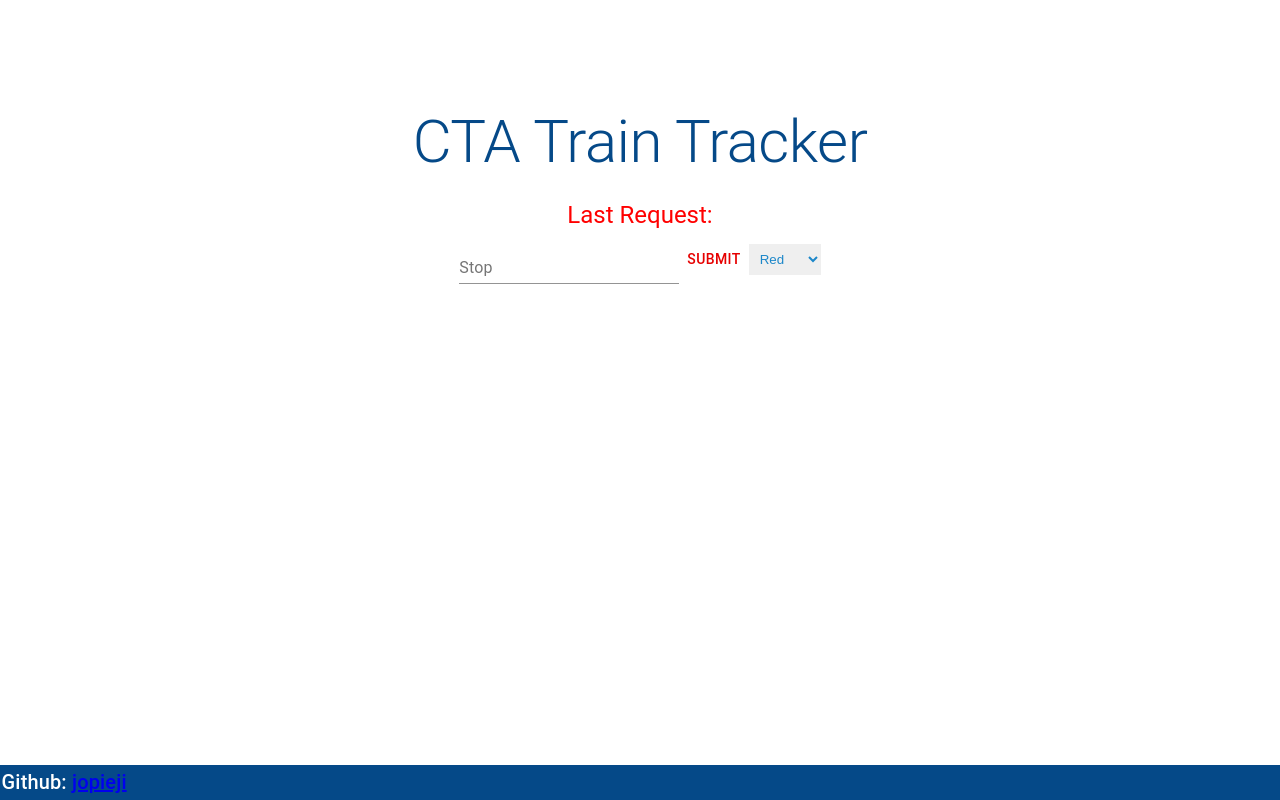
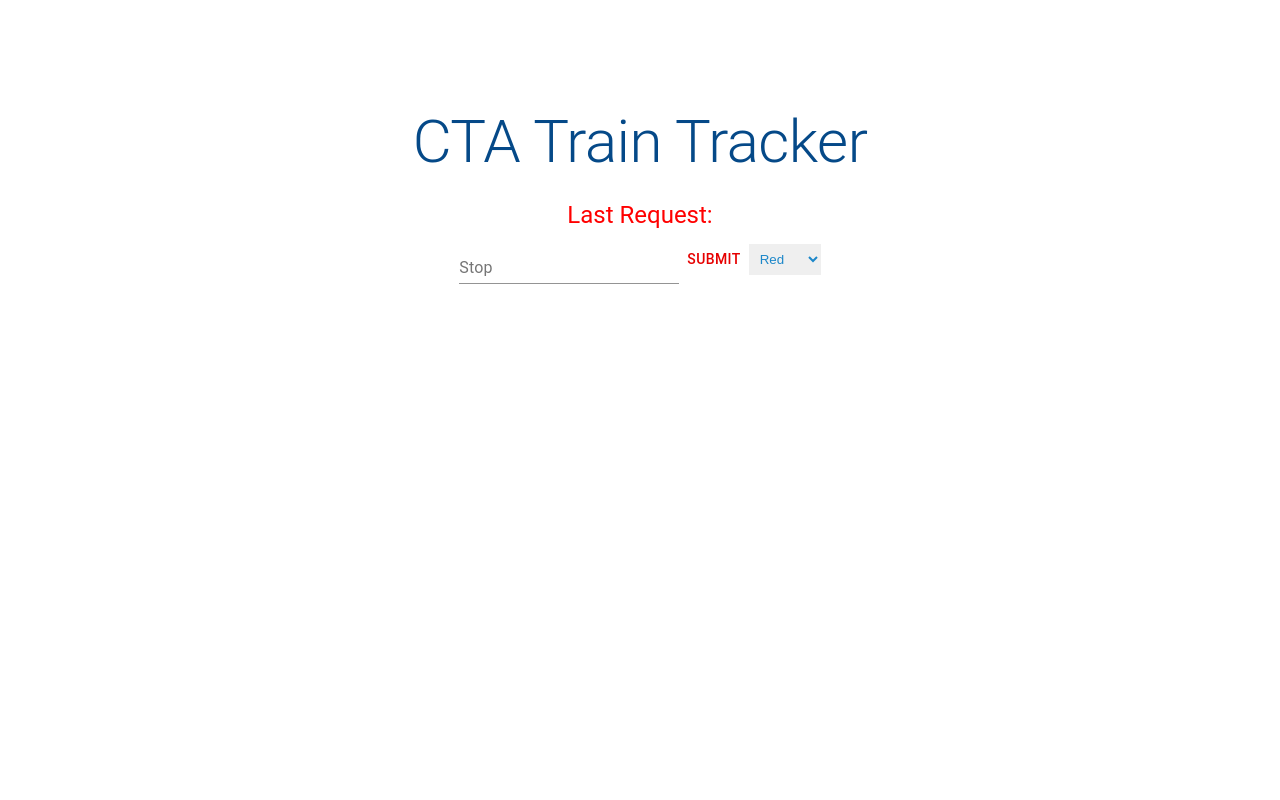
Before and after one commit to jopieji/cta-react, a React (Create React App) app: page / in a window 1280 px wide. Built offline with nearby package versions, Linux system fonts and the light colour scheme.

Commit message:
try and fix site

```diff
--- a/src/App.js
+++ b/src/App.js
@@ -7,7 +7,6 @@
 // components
 import StopList from './components/StopList';
 import StopForm from './components/StopForm';
-import GithubFooter from "./components/GithubFooter";
 
 const LOCAL_STORAGE_KEY = 'cta-stop-list-stops';
 
@@ -83,7 +82,6 @@
         removeStop={removeStop}
         setTimeState={setTimeState}
       />
-      <GithubFooter />
     </div>
   );
 }
--- a/src/components/Stop.js
+++ b/src/components/Stop.js
@@ -2,10 +2,11 @@
 import { ListItem, Typography, IconButton } from "@material-ui/core";
 import CloseIcon from '@material-ui/icons/Close';
 import Axios from 'axios';
-
-//import trainStops from "../stopData";
+// why is this breaking?
+//require("dotenv");
 
 function Stop({ stop, stops, removeStop, setTimeState }) {
+
 
     const trainStops = {
         red: {
@@ -104,20 +105,20 @@
 
     // alt calc mins
     const calcMins = (res) => {
-        // get base times, HH:MM
-        let arrival = res.data.data.ctatt.eta[0].arrT.substring(11, 16);
-        let request = res.data.data.ctatt.tmst.substring(11, 16);
+        // get base times, with seconds for now HH:MM:SS
+        let arrival = res.data.data.ctatt.eta[0].arrT.substring(11, 19);
+        let request = res.data.data.ctatt.tmst.substring(11, 19);
 
         // parse hours and minutes for both arrival and request time
-        let hoursArrival = Number(arrival.substring(0, 2));
-        let minsArrival = Number(arrival.substring(3, 5));
+        let hoursArrival = arrival.substring(0, 2);
+        let minsArrival = arrival.substring(3, 5);
 
-        let hoursRequest = Number(request.substring(0, 2));
-        let minsRequest = Number(request.substring(3, 5));
+        let hoursRequest = request.substring(0, 2);
+        let minsRequest = request.substring(3, 5);
 
         // calculate total minutes in each time (from midnight/start of day)
-        let totMinsArrival = (hoursArrival * 60) + minsArrival;
-        let totMinsRequest = (hoursRequest * 60) + minsRequest;
+        let totMinsArrival = hoursArrival * 60 + minsArrival;
+        let totMinsRequest = hoursRequest * 60 + minsRequest;
 
         // difference in minutes
         const result = totMinsArrival - totMinsRequest;
--- a/src/index.css
+++ b/src/index.css
@@ -11,13 +11,3 @@
   font-family: source-code-pro, Menlo, Monaco, Consolas, 'Courier New',
     monospace;
 }
-
-.footer {
-  margin-top: 1rem;
-  padding: 0.1rem;
-  background-color: #054988;
-  position: fixed;
-  bottom: 0;
-  left: 0;
-  width: 100%;
-}
```
Also changed, not shown: 1 other file (tests, documents, lock files or other folders).
